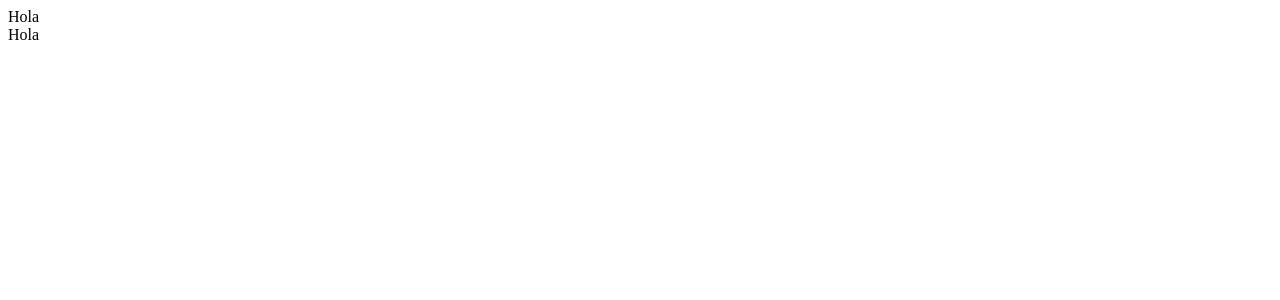
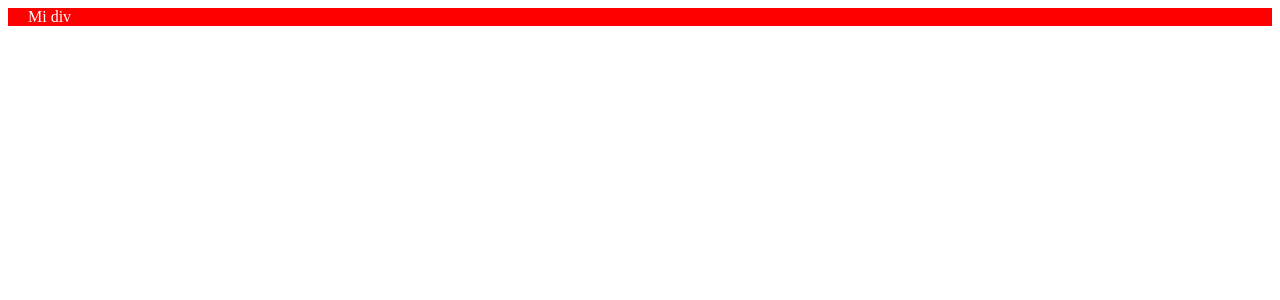
Before and after one commit to lauradillonar/angular015-directivas, an Angular app: page / in a window 1280 px wide. Shown: the top 300 px of the page. Built offline with nearby package versions, Linux system fonts and the light colour scheme.

Commit message:
Utilizando Style Binding

```diff
--- a/src/app/app.component.html
+++ b/src/app/app.component.html
@@ -1,5 +1,9 @@
-<div *ngIf="isLoggedIn">Hola</div>
-
-<ng-template [ngIf]="isLoggedIn">
-  <div>Hola</div>
-</ng-template>
+<div
+  [style.backgroundColor]="activo ? 'red' : 'green'"
+  [style.color]="activo ? 'white' : 'yellow'"
+  [style.textAlign]="activo ? 'left' : 'right'"
+  [style.paddingLeft]="activo ? '20px' : '0px'"
+  [style.paddingRight]="activo ? '0px' : '20px'"
+>
+  Mi div
+</div>
--- a/src/app/app.component.ts
+++ b/src/app/app.component.ts
@@ -8,5 +8,5 @@ import { Component } from '@angular/core';
 
 export class AppComponent {
   title = 'Directivas en Angular';
-  isLoggedIn = true;
+  activo = true;
 }
```
